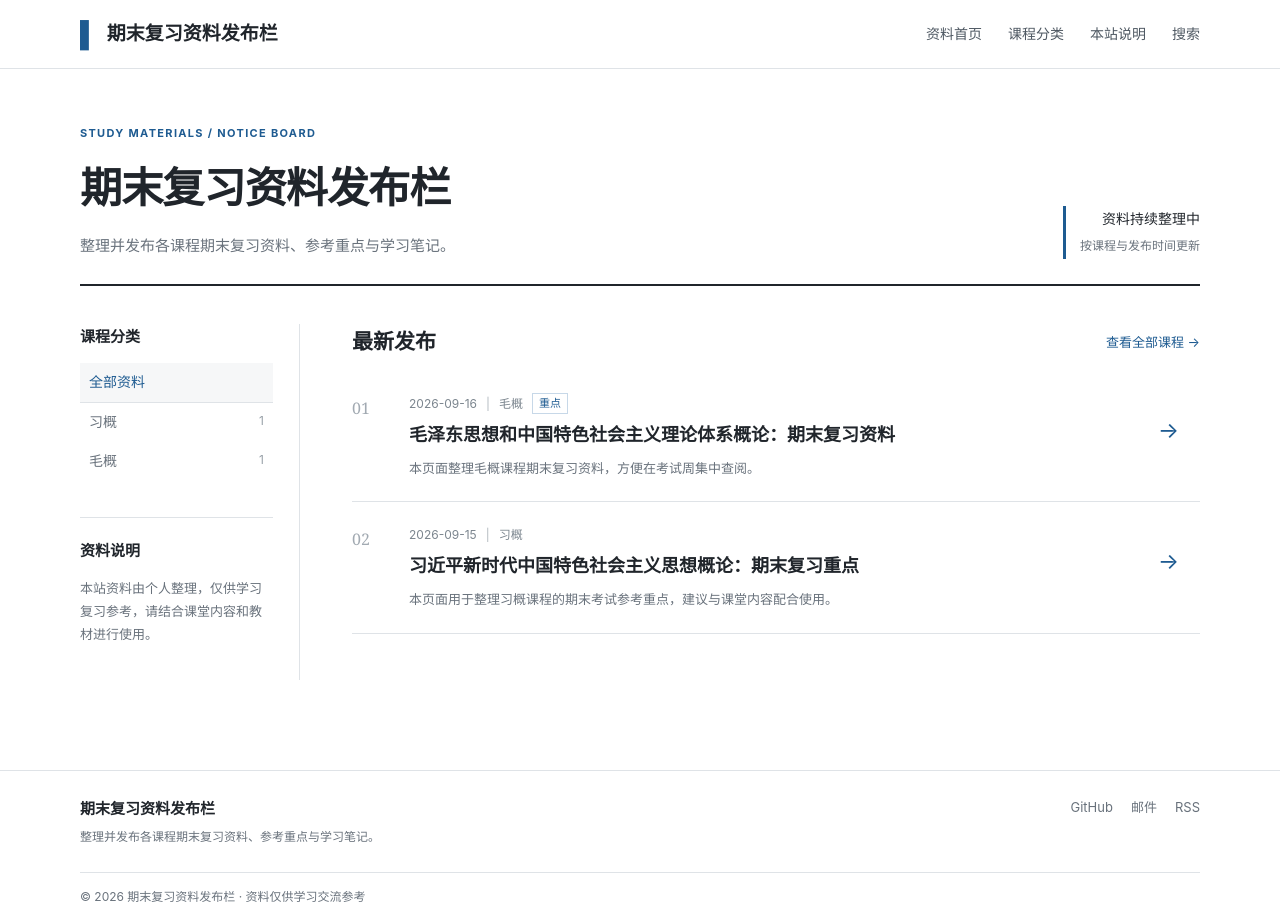
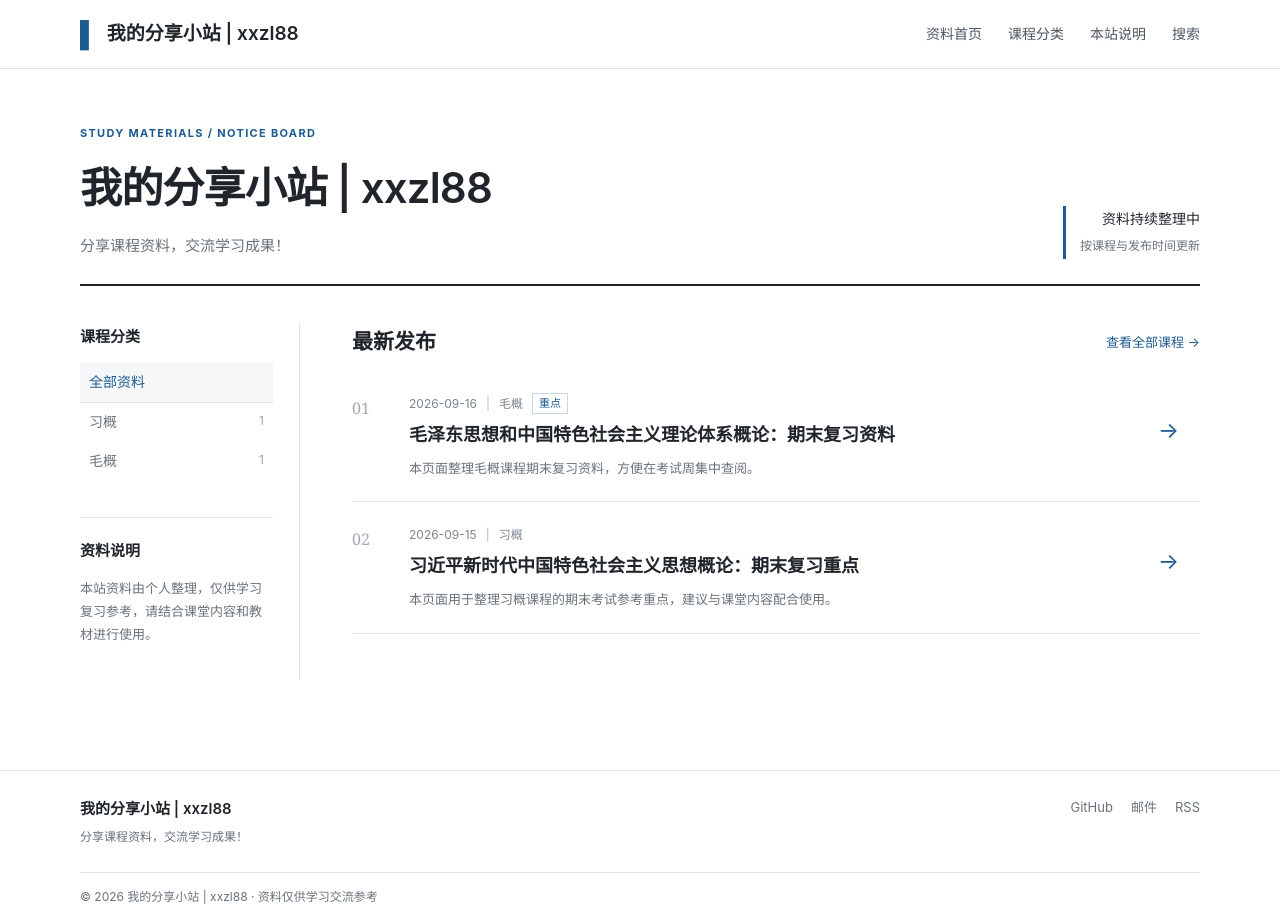
Before and after one commit to xxzl88/csu, a Jekyll site: the page built from index.html, in a window 1280 px wide. Built offline with Jekyll 4.4.1, drawn with Linux system fonts in a browser that asks for light colours; the list of posts is cut into pages by our own code.

Commit message:
Update _config.yml

```diff
--- a/_config.yml
+++ b/_config.yml
@@ -1,22 +1,22 @@
 # 博客基本配置：部署前请修改 url、baseurl、title、author 和 social。
-title: "期末复习资料发布栏"
-description: "整理并发布各课程期末复习资料、参考重点与学习笔记。"
-url: "https://你的用户名.github.io"
+title: "我的分享小站 | xxzl88"
+description: "分享课程资料，交流学习成果！"
+url: "https://xxzl88.github.io"
 baseurl: "/csu" # 用户站点填 ""；项目站点填 "/仓库名"
 lang: "zh-CN"
 timezone: "Asia/Shanghai"
 
 author:
-  name: "你的名字"
+  name: "xxzl88"
   avatar: "/assets/images/avatar.svg"
   bio: "课程资料整理与学习交流"
   location: "中国"
-  email: "you@example.com"
-  github: "你的 GitHub 用户名"
+  email: "xxzl88@qq.com"
+  github: "xxzl88"
 
 social:
-  github: "https://github.com/你的用户名"
-  email: "mailto:you@example.com"
+  github: "https://github.com/xxzl88"
+  email: "mailto:xxzl88@qq.com"
 
 markdown: kramdown
 highlighter: rouge
```
